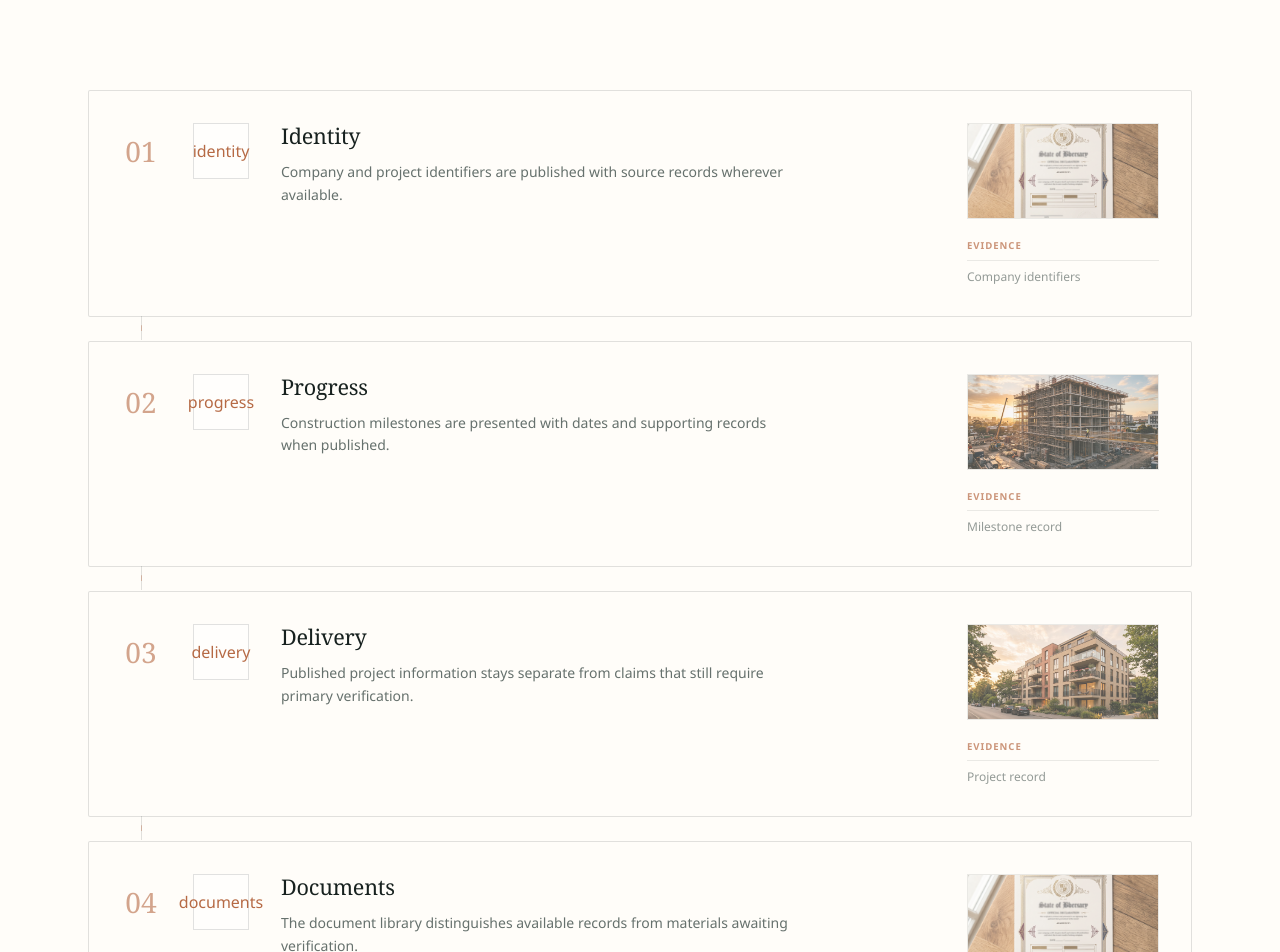
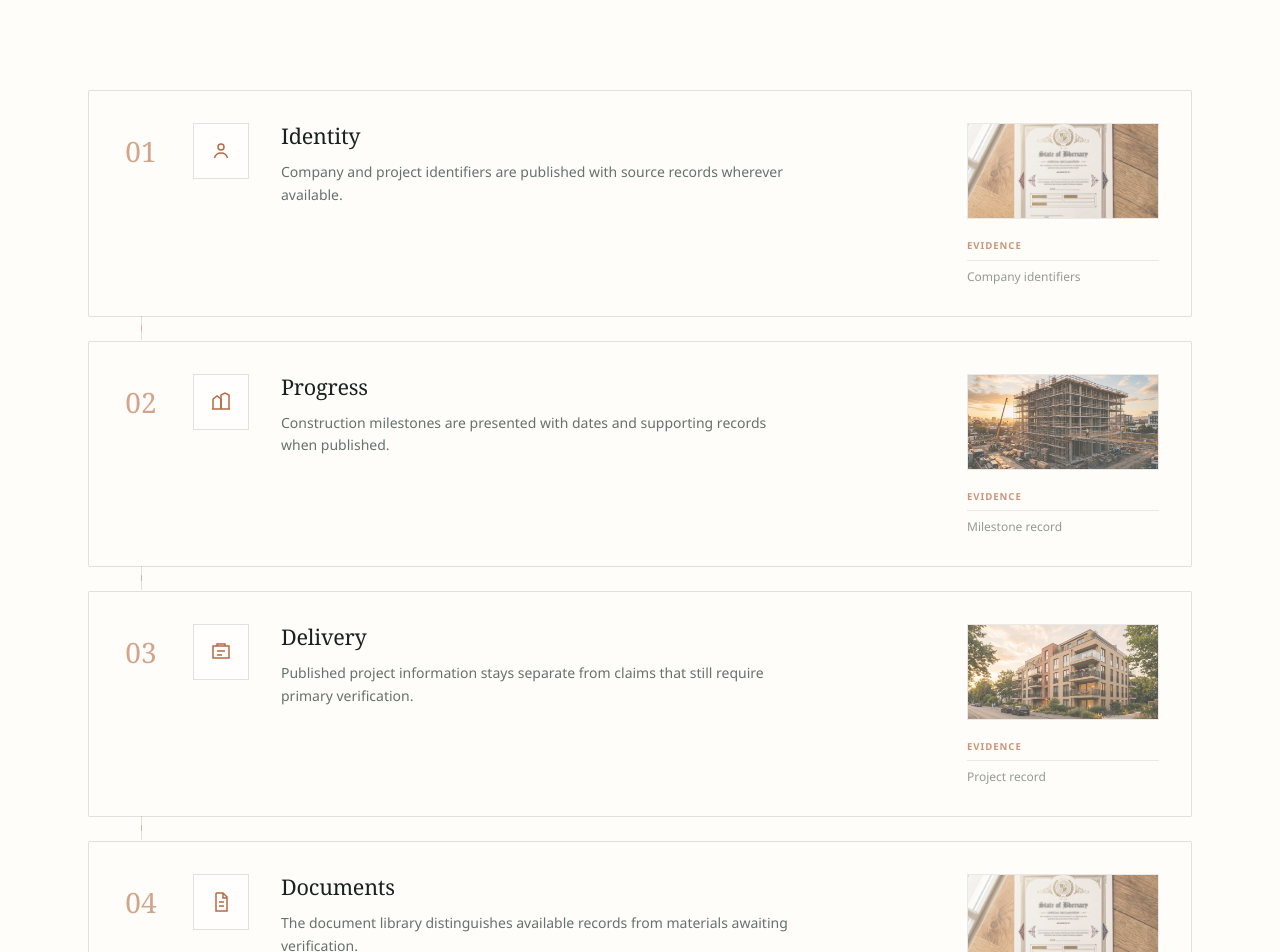
Before and after one commit to efigma54-dev/constuction, a Next.js app: page / in a window 1280 px wide. Shown: the part 1180-2132 px from the top of the page. Built offline with nearby package versions, Linux system fonts and the light colour scheme; no server answers.

Commit message:
fix: restore premium pillar iconography

```diff
--- a/src/components/FivePillarsIconAccent.tsx
+++ b/src/components/FivePillarsIconAccent.tsx
@@ -1,28 +1,61 @@
 "use client";
 import React, { useEffect, useRef, useState } from "react";
+
+type PillarIcon = "identity" | "progress" | "delivery" | "documents" | "accountability";
+
+const icons: Record<PillarIcon, React.ReactNode> = {
+  identity: (
+    <svg viewBox="0 0 24 24" aria-hidden="true" className="h-6 w-6" fill="none" stroke="currentColor" strokeWidth="1.5">
+      <circle cx="12" cy="8" r="3" />
+      <path d="M5.5 19c.8-3.2 3-5 6.5-5s5.7 1.8 6.5 5" />
+    </svg>
+  ),
+  progress: (
+    <svg viewBox="0 0 24 24" aria-hidden="true" className="h-6 w-6" fill="none" stroke="currentColor" strokeWidth="1.5">
+      <path d="M4 19V9l4-3 4 3v10" />
+      <path d="M12 19V5l4-2 4 2v14" />
+      <path d="M3 19h18" />
+    </svg>
+  ),
+  delivery: (
+    <svg viewBox="0 0 24 24" aria-hidden="true" className="h-6 w-6" fill="none" stroke="currentColor" strokeWidth="1.5">
+      <path d="M4 6h16v12H4z" />
+      <path d="M8 6V4h8v2M8 11h8M8 15h5" />
+    </svg>
+  ),
+  documents: (
+    <svg viewBox="0 0 24 24" aria-hidden="true" className="h-6 w-6" fill="none" stroke="currentColor" strokeWidth="1.5">
+      <path d="M7 3h7l4 4v14H7z" />
+      <path d="M14 3v5h4M10 12h5M10 16h5" />
+    </svg>
+  ),
+  accountability: (
+    <svg viewBox="0 0 24 24" aria-hidden="true" className="h-6 w-6" fill="none" stroke="currentColor" strokeWidth="1.5">
+      <circle cx="12" cy="12" r="8" />
+      <path d="m8.5 12 2.3 2.3 4.8-5" />
+    </svg>
+  ),
+};
 
 export default function FivePillarsIconAccent({ children }: { children: React.ReactNode }) {
   const ref = useRef<HTMLDivElement>(null);
   const [isVisible, setIsVisible] = useState(false);
+  const icon = typeof children === "string" && children in icons ? icons[children as PillarIcon] : children;
 
   useEffect(() => {
     const observer = new IntersectionObserver(
       ([entry]) => {
-        if (entry.isIntersecting) {
-          setIsVisible(true);
-        }
+        if (entry.isIntersecting) setIsVisible(true);
       },
-      { threshold: 0.1 }
+      { threshold: 0.1 },
     );
-    if (ref.current) {
-      observer.observe(ref.current);
-    }
+    if (ref.current) observer.observe(ref.current);
     return () => observer.disconnect();
   }, []);
 
   return (
     <div ref={ref} className={isVisible ? "icon-draw-in opacity-100" : "opacity-100"}>
-      {children}
+      {icon}
     </div>
   );
 }
```
